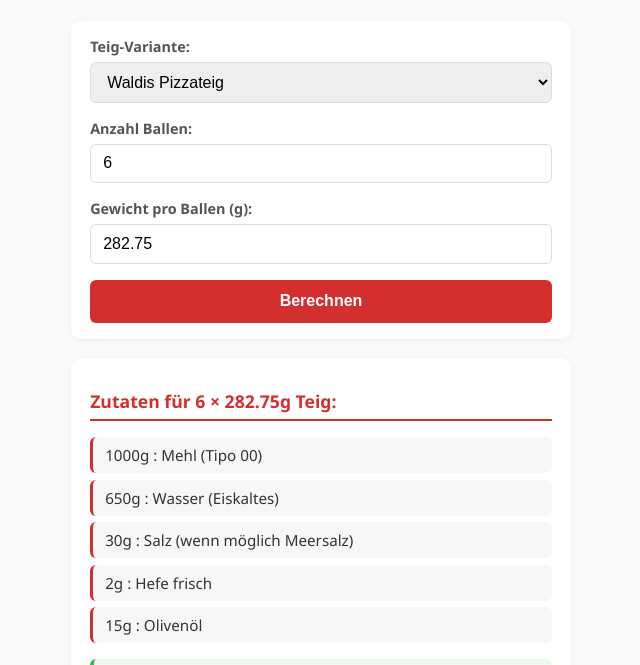
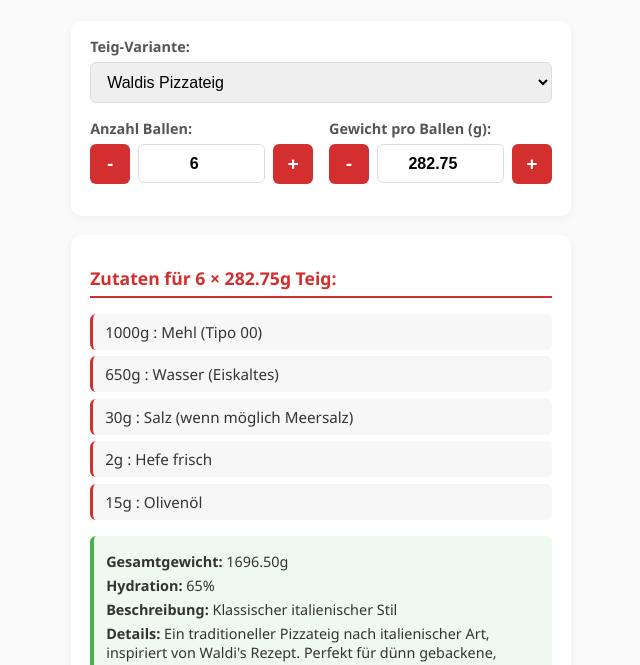
Before and after one commit to MaxPohlRP/doughinator, a website built with Vite: page index.html in a window 1280 px wide. Shown: the part 61-726 px from the top of the page, without its empty margins (319-959 px from the left). Built offline with nearby package versions, Linux system fonts and the light colour scheme.

Commit message:
removed calculation button, layout change

```diff
--- a/app.js
+++ b/app.js
@@ -282,6 +282,37 @@ document.getElementById('teigVariante').addEventListener('change', () => {
 document.getElementById('ballCount').addEventListener('input', calculate);
 document.getElementById('ballWeight').addEventListener('input', calculate);
 
+// Counter-Funktionen für Buttons
+function incrementValue(elementId, step = 1) {
+  const element = document.getElementById(elementId);
+  const currentValue = parseInt(element.value) || 0;
+  const newValue = currentValue + step;
+
+  // Minimum-Werte beachten
+  if (elementId === 'ballCount' && newValue >= 1) {
+    element.value = newValue;
+  } else if (elementId === 'ballWeight' && newValue >= 50) {
+    element.value = newValue;
+  }
+
+  calculate();
+}
+
+function decrementValue(elementId, step = 1) {
+  const element = document.getElementById(elementId);
+  const currentValue = parseInt(element.value) || 0;
+  const newValue = currentValue - step;
+
+  // Minimum-Werte beachten
+  if (elementId === 'ballCount' && newValue >= 1) {
+    element.value = newValue;
+  } else if (elementId === 'ballWeight' && newValue >= 50) {
+    element.value = newValue;
+  }
+
+  calculate();
+}
+
 // Init
 async function init() {
   await loadRecipes();
--- a/index.html
+++ b/index.html
@@ -16,17 +16,25 @@
       <select id="teigVariante"></select>
     </div>
 
-    <div class="input-group">
-      <label for="ballCount">Anzahl Ballen:</label>
-      <input type="number" id="ballCount" value="6" min="1" />
+    <div class="input-row">
+      <div class="input-group-inline">
+        <label for="ballCount">Anzahl Ballen:</label>
+        <div class="counter-group">
+          <button type="button" class="counter-btn" onclick="decrementValue('ballCount')">-</button>
+          <input type="number" id="ballCount" value="6" min="1" />
+          <button type="button" class="counter-btn" onclick="incrementValue('ballCount')">+</button>
+        </div>
+      </div>
+
+      <div class="input-group-inline">
+        <label for="ballWeight">Gewicht pro Ballen (g):</label>
+        <div class="counter-group">
+          <button type="button" class="counter-btn" onclick="decrementValue('ballWeight', 10)">-</button>
+          <input type="number" id="ballWeight" value="280" min="1" step="10" />
+          <button type="button" class="counter-btn" onclick="incrementValue('ballWeight', 10)">+</button>
+        </div>
+      </div>
     </div>
-
-    <div class="input-group">
-      <label for="ballWeight">Gewicht pro Ballen (g):</label>
-      <input type="number" id="ballWeight" value="280" min="1" step="1" />
-    </div>
-
-    <button onclick="calculate()">Berechnen</button>
   </div>
 
   <div class="results" id="results" style="display: none;">
--- a/style.css
+++ b/style.css
@@ -224,3 +224,71 @@ button:hover {
     font-size: 0.85rem;
   }
 }
+
+/* Counter-Layout für Inline-Gruppen */
+.input-row {
+  display: flex;
+  gap: 1rem;
+  margin-bottom: 1rem;
+}
+
+.input-group-inline {
+  flex: 1;
+}
+
+.input-group-inline label {
+  display: block;
+  margin-bottom: 0.4rem;
+  font-weight: 600;
+  font-size: 0.9rem;
+  color: #555;
+}
+
+.counter-group {
+  display: flex;
+  align-items: center;
+  gap: 0.5rem;
+}
+
+.counter-btn {
+  width: 40px;
+  height: 40px;
+  padding: 0;
+  display: flex;
+  align-items: center;
+  justify-content: center;
+  font-size: 1.2rem;
+  font-weight: bold;
+  background-color: #d32f2f;
+  color: white;
+  border: none;
+  border-radius: 6px;
+  cursor: pointer;
+  transition: background-color 0.25s ease;
+  flex-shrink: 0;
+}
+
+.counter-btn:hover {
+  background-color: #b71c1c;
+}
+
+.counter-group input {
+  flex: 1;
+  text-align: center;
+  font-weight: 600;
+  margin: 0;
+}
+
+/* Mobile-Anpassungen für Counter */
+@media (max-width: 480px) {
+  .input-row {
+    flex-direction: column;
+    gap: 0.75rem;
+  }
+
+  .counter-btn {
+    width: 35px;
+    height: 35px;
+    font-size: 1.1rem;
+  }
+}
```
